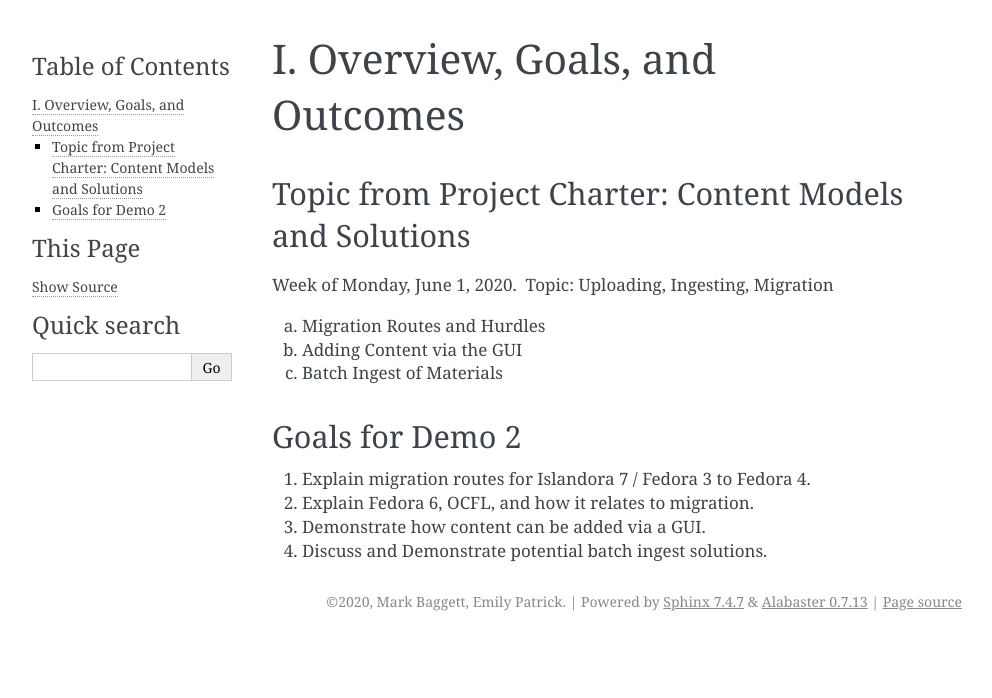
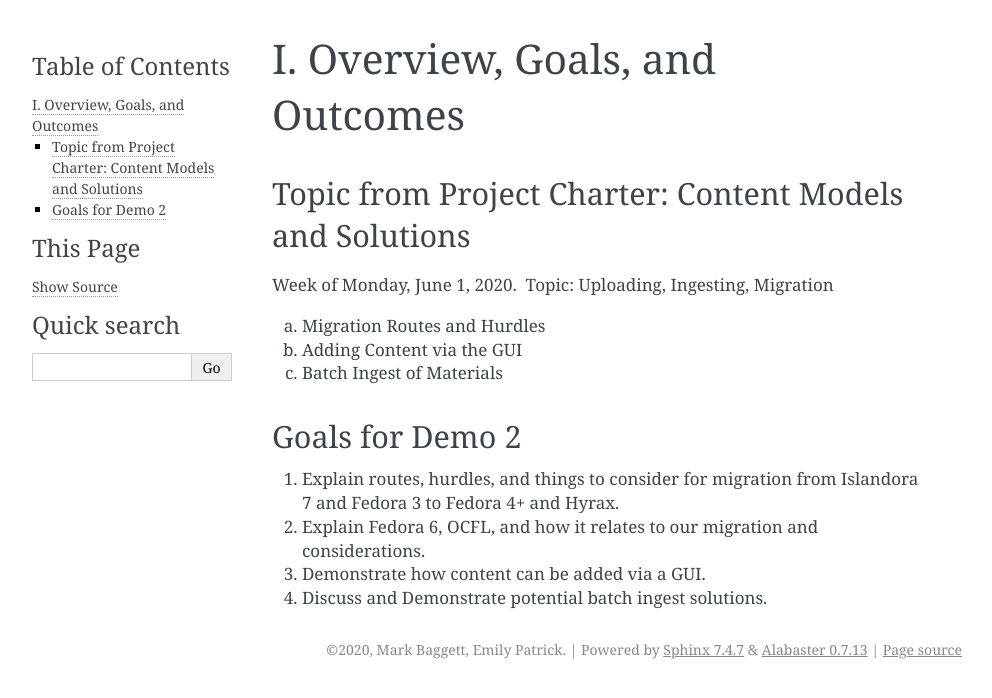
Before and after one commit to markpbaggett/utk_hyrax_review_docs, a Sphinx documentation site: the page built from docs/source/demo2/1_outline.rst, in a window 1280 px wide. Shown: the top 698 px of the page, without its empty margins (148-1140 px from the left). Built offline with Sphinx 7.4.7, drawn with Linux system fonts in a browser that asks for light colours.

Commit message:
Clean up outline.

```diff
--- a/docs/source/demo2/1_outline.rst
+++ b/docs/source/demo2/1_outline.rst
@@ -15,7 +15,7 @@ c. Batch Ingest of Materials
 Goals for Demo 2
 ================
 
-1. Explain migration routes for Islandora 7 / Fedora 3 to Fedora 4.
-2. Explain Fedora 6, OCFL, and how it relates to migration.
+1. Explain routes, hurdles, and things to consider for migration from Islandora 7 and Fedora 3 to Fedora 4+ and Hyrax.
+2. Explain Fedora 6, OCFL, and how it relates to our migration and considerations.
 3. Demonstrate how content can be added via a GUI.
 4. Discuss and Demonstrate potential batch ingest solutions.
```
